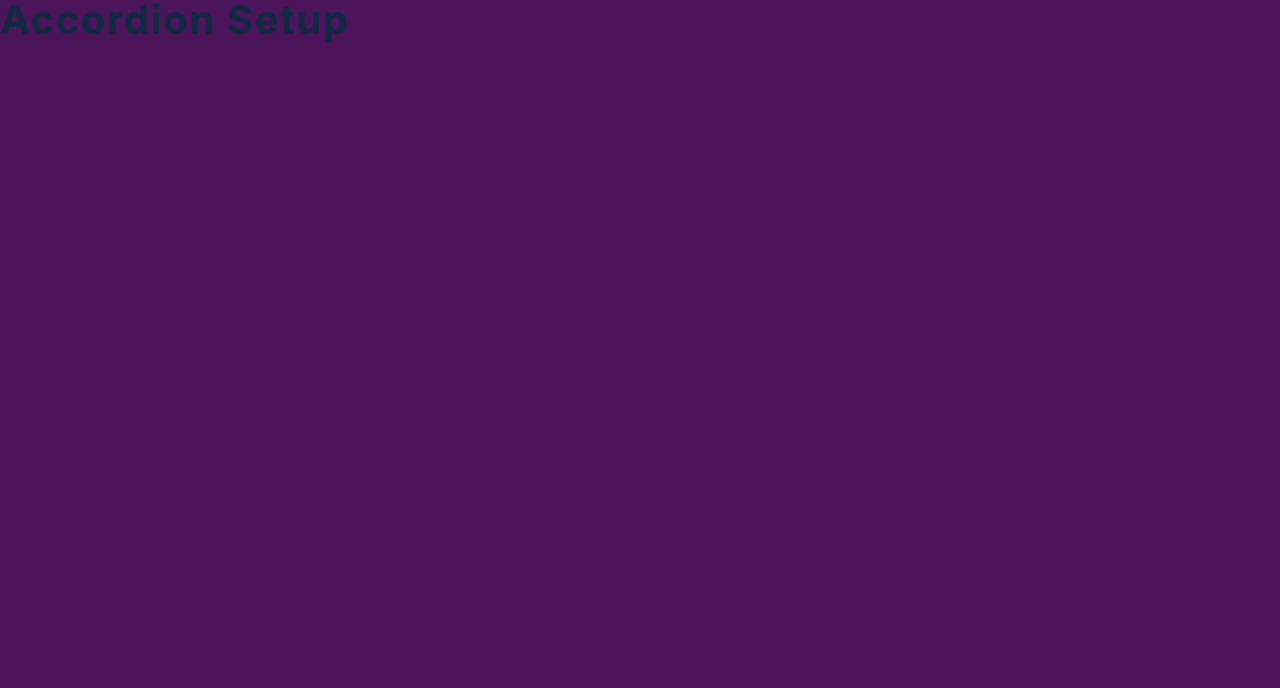
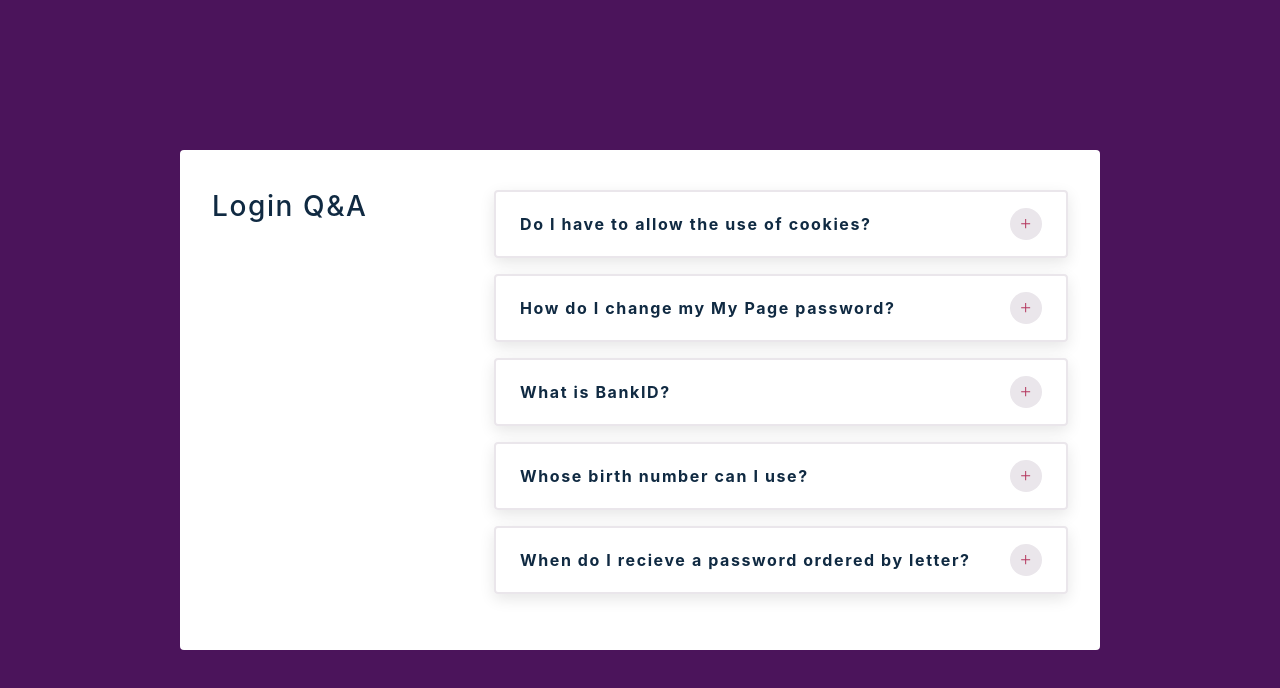
Before and after one commit to omar-zeineddine/react-mini-projects, a React (Vite) app: page / in a window 1280 px wide. Shown: the top 688 px of the page. Built offline with nearby package versions, Linux system fonts and the light colour scheme.

Commit message:
feat - add react icons and show info state

```diff
--- a/src/App.jsx
+++ b/src/App.jsx
@@ -2,8 +2,21 @@
 import data from "./data/data";
 
 import SingleQuestion from "./Question";
+
 function App() {
-  return <h2>accordion setup</h2>;
+  const [questions, setQuestions] = useState(data);
+  return (
+    <main>
+      <div className="container">
+        <h3>login Q&A</h3>
+        <section className="info">
+          {questions.map((question) => {
+            return <SingleQuestion key={question.id} {...question} />;
+          })}
+        </section>
+      </div>
+    </main>
+  );
 }
 
 export default App;
--- a/src/Question.jsx
+++ b/src/Question.jsx
@@ -1,7 +1,25 @@
-import React from "react";
+import { useState } from "react";
+import { AiOutlineMinus, AiOutlinePlus } from "react-icons/ai";
 
-const Question = () => {
-  return <div>Question</div>;
+const Question = ({ title, info }) => {
+  const [showInfo, setShowInfo] = useState(false);
+
+  return (
+    <article className="question">
+      <header>
+        <h4>{title}</h4>
+        <button
+          className="btn"
+          onClick={() => {
+            setShowInfo(!showInfo);
+          }}
+        >
+          {showInfo ? <AiOutlineMinus /> : <AiOutlinePlus />}
+        </button>
+      </header>
+      {showInfo && <p>{info}</p>}
+    </article>
+  );
 };
 
 export default Question;
```
